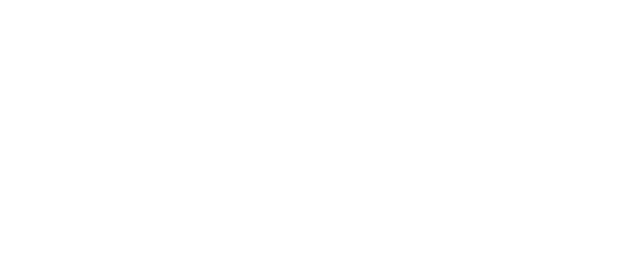
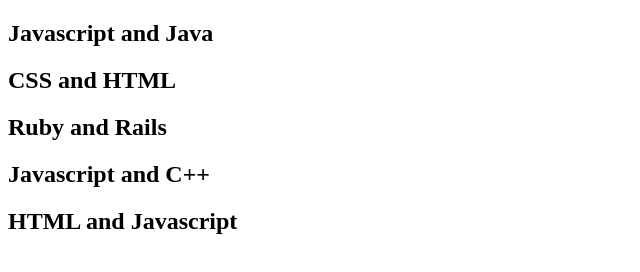
Before and after one commit to aymanmak/microverse-Ayman-Michael, a plain HTML site: page index.html in a window 1280 px wide. Shown: the whole page, without its empty margins (0-640 px from the left). Drawn offline with Linux system fonts and the light colour scheme.

Commit message:
Added id and header to each section

```diff
--- a/index.html
+++ b/index.html
@@ -7,7 +7,7 @@
     <link rel="stylesheet" href="css/style.css">
 </head>
 
-<body >
+<body>
 
     <script src="https://cdn.freecodecamp.org/testable-projects-fcc/v1/bundle.js"></script>
 
@@ -25,11 +25,21 @@
     -->
     <script src="js/index.js"></script>
     <main id="main-doc">
-        <section class="main-section"></section>
-        <section class="main-section"></section>
-        <section class="main-section"></section>
-        <section class="main-section"></section>
-        <section class="main-section"></section>
+        <section class="main-section" id="javascript_and_java">
+            <h1>Javascript and Java</h1>
+        </section>
+        <section class="main-section" id="css_and_html">
+            <h1>CSS and HTML</h1>
+        </section>
+        <section class="main-section" id="ruby_and_rails">
+            <h1>Ruby and Rails</h1>
+        </section>
+        <section class="main-section" id="javascript_and_c++">
+            <h1>Javascript and C++</h1>
+        </section>
+        <section class="main-section" id="html_and_javascript">
+            <h1>HTML and Javascript</h1>
+        </section>
 
     </main>
 </body>
```
